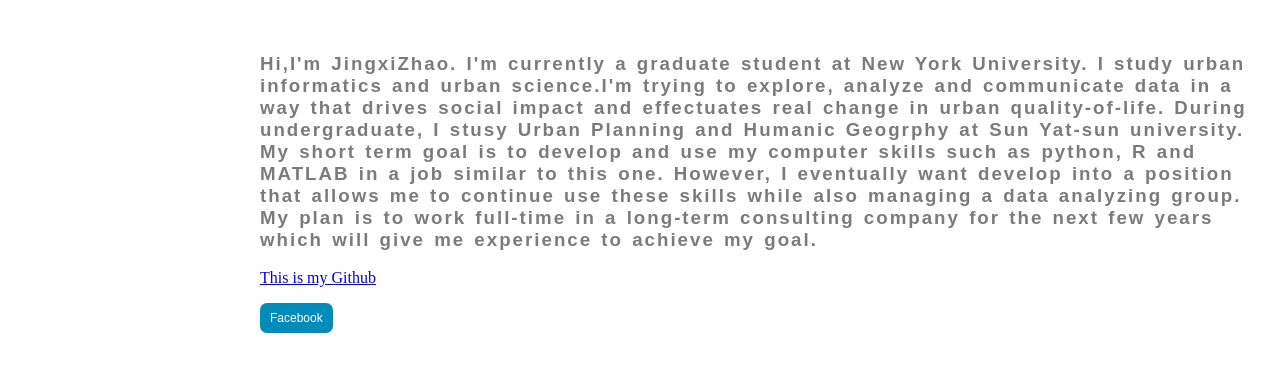
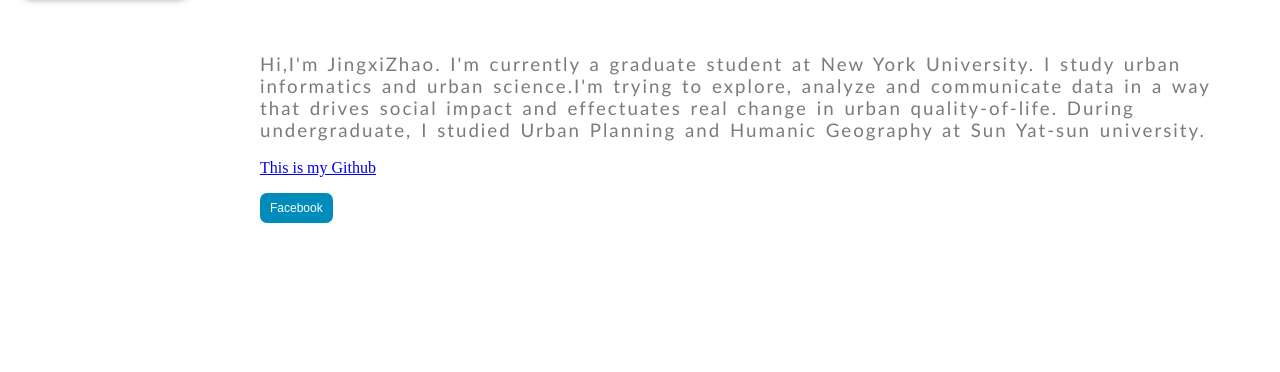
Before and after one commit to jz3309/web-mapping, a plain HTML site: page Index.html in a window 1280 px wide. Shown: the part 496-868 px from the top of the page. Drawn offline with nearby package versions, Linux system fonts and the light colour scheme.

Commit message:
change the css

```diff
--- a/Index.html
+++ b/Index.html
@@ -41,8 +41,7 @@ PROJECT
 Hi,I'm JingxiZhao. I'm currently a graduate student at New York University.
 I study urban informatics and urban science.I'm trying to explore,
 analyze and communicate data in a way that drives social impact and effectuates real change in urban quality-of-life.
-During undergraduate, I stusy Urban Planning and Humanic Geogrphy at Sun Yat-sun university.
-My short term goal is to develop and use my computer skills such as python, R and MATLAB in a job similar to this one. However, I eventually want develop into a position that allows me to continue use these skills while also managing a data analyzing group.  My plan is to work full-time in a long-term consulting company for the next few years which will give me experience to achieve my goal.
+During undergraduate, I studied Urban Planning and Humanic Geography at Sun Yat-sun university.
 </h3>
 
 <P>
--- a/css/styles.css
+++ b/css/styles.css
@@ -49,6 +49,7 @@ text-transform: none;
   position: absolute;
   left: 20px;
   top: 200px;
+  box-shadow: 6px 0px 8px 0px rgba(0,0,0,0.74);
 }
 
 #mainpart {
@@ -86,11 +87,16 @@ outline-offset: 0px;
 }
 
 h3 {
-font-family: Arial, Helvetica, sans-serif;
-font-size: 3;
+font-family: "Trebuchet MS", Helvetica, sans-serif;
+font-size: 1;
 letter-spacing: 2px;
 word-spacing: 2px;
 color: #7B7B7B;
+font-weight: normal;
+text-decoration: none;
+font-style: normal;
+font-variant: normal;
+text-transform: none;
 }
 
 #facebook {
```
